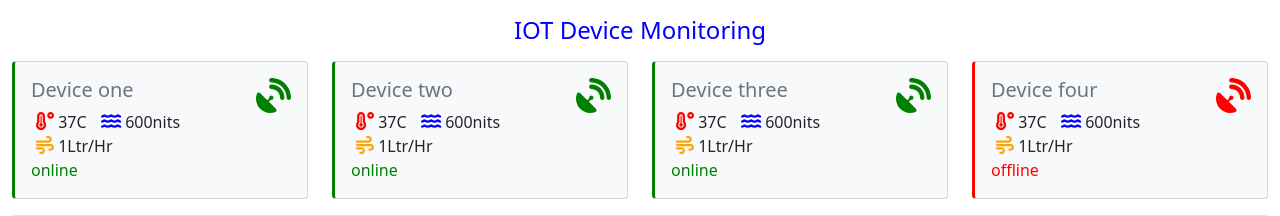
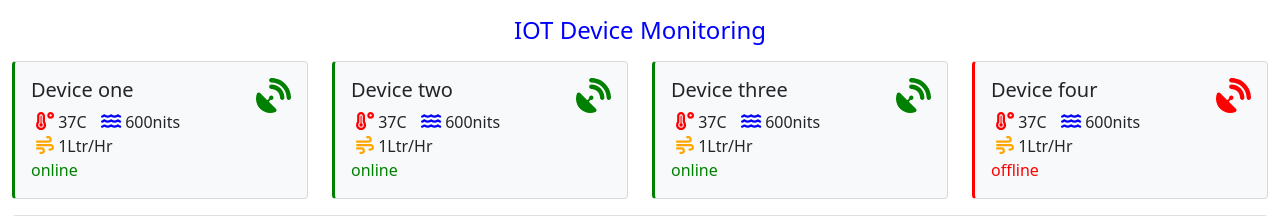
Before and after one commit to jacobpaul07/Django-Api-Sensor-Monitoring, a Django app: page / in a window 1280 px wide. Shown: the top 216 px of the page. Run offline with Django 4.2, Linux system fonts and the light colour scheme; some libraries are stand-ins or nearby versions.

Commit message:
Update dashboard.html

```diff
--- a/templates/dashboard.html
+++ b/templates/dashboard.html
@@ -153,7 +153,7 @@
             </div>
 
             <h5
-              class="text-muted fw-normal mt-0"
+              class="fw-normal mt-0"
               title="Average Revenue"
             >{{device_name}}</h5>
             <div>
```
